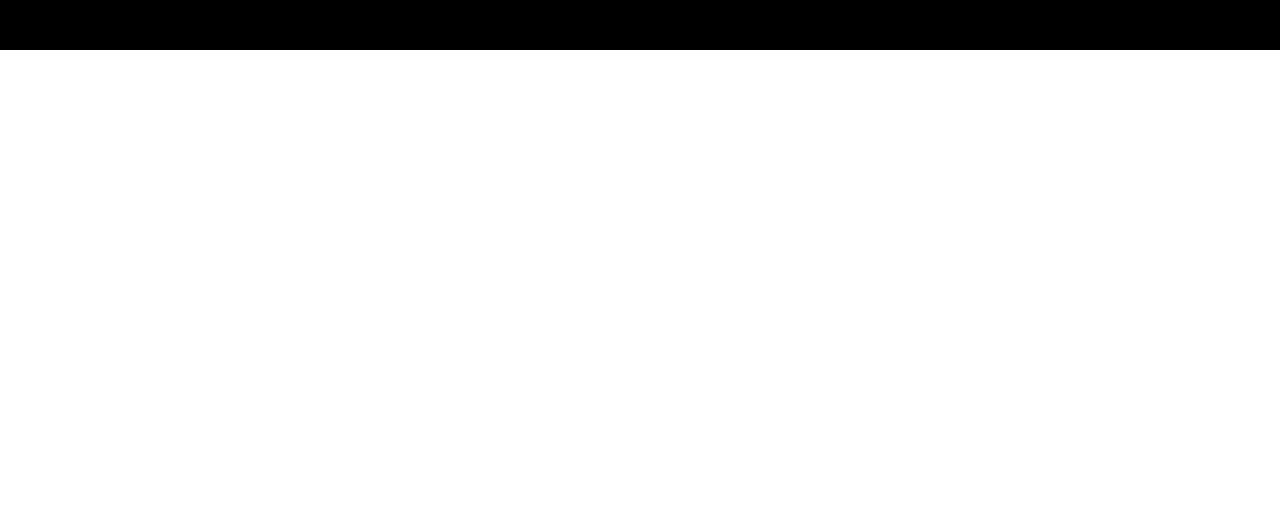
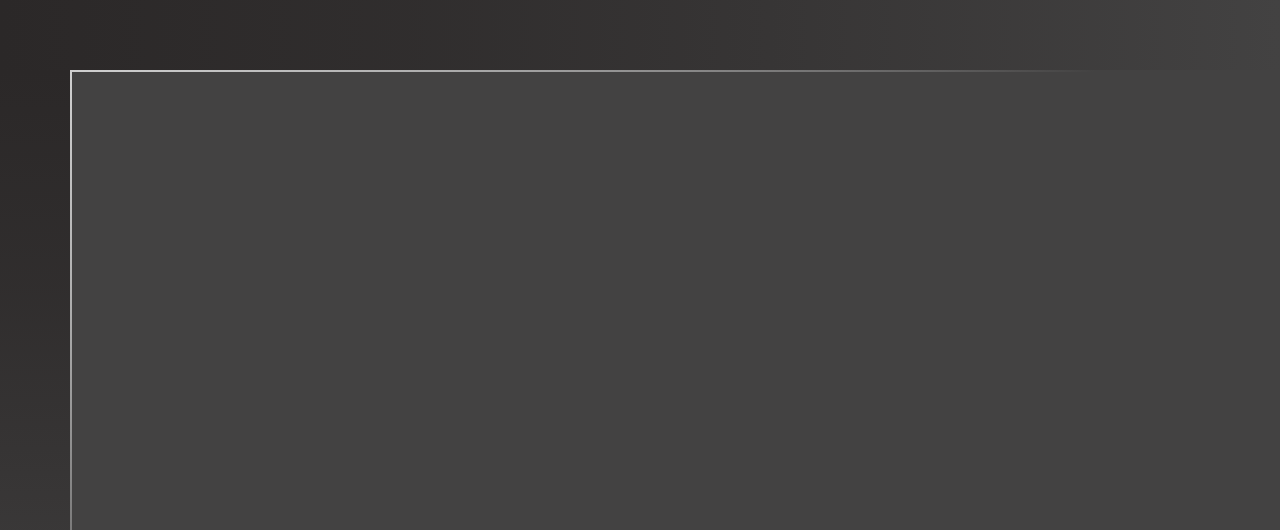
Before and after one commit to bdongo/ArtTrends, a website built with webpack: page index.html in a window 1280 px wide. Shown: the top 530 px of the page. Built offline with nearby package versions, Linux system fonts and the light colour scheme.

Commit message:
background styling and updating readme

```diff
--- a/index.html
+++ b/index.html
@@ -10,7 +10,10 @@
 </head>
 <body>
     <!-- <h1>TEst</h1> -->
-    <div id="top-bar"></div>
+    <div id="top-bar">
+        <div id="corner"></div>
+        <div id="menu-border"></div>
+    </div>
 
     <div id="left-bar">
         <div></div>
--- a/src/styles/menu_bars.scss
+++ b/src/styles/menu_bars.scss
@@ -1,23 +1,46 @@
 #top-bar {
+    display: flex;
     width: auto;
-    height: 50px;
-    background-color: black;
-}
-
-#left-bar {
-    height: auto;
-    // ^^ problem
-    width: 50px;
-    background-color: blue;
+    height: 70px;
+    // background-color: rgb(43, 40, 40);
+    // border-bottom: 1px rgb(208, 208, 208) solid;
+    background-image: linear-gradient(to right, rgb(43, 40, 40), 60%,
+                rgb(67, 66, 66));
 
 }
 
-#left-bar > div {
-    height: auto;
-    width: 50px;
-    background-color: blue;
+#corner{
+    height: inherit;
+    width: 70px;
+    // background-color: rgb(43, 40, 40);
 }
 
+#menu-border {
+    width: 80%;
+    height: inherit;
+    border-bottom-style: solid;
+    border-bottom-width: 2px;
+    border-image: linear-gradient(to right, rgb(208, 208, 208), 60%, rgb(67, 66, 66)) 1;
+
+}
+
+
+#left-bar {
+    height: 670px;
+    // height: 80%;
+    width: 70px;
+    border-image: linear-gradient(rgb(208, 208, 208), 60%, #434242) 1 100%;
+    border-right-width: 2px;
+    border-right-style: solid;
+    background-color: rgb(43, 40, 40);
+    background-image: linear-gradient(rgb(43, 40, 40), 60%,  rgb(67, 66, 66));
+
+}
+
+body {
+    background-color: rgb(67, 66, 66);
+    // background-color: black;
+}
 /* div {
     background-color: black;
     height: 20px;
```
Also changed, not shown: README.md, dist/main.css.
